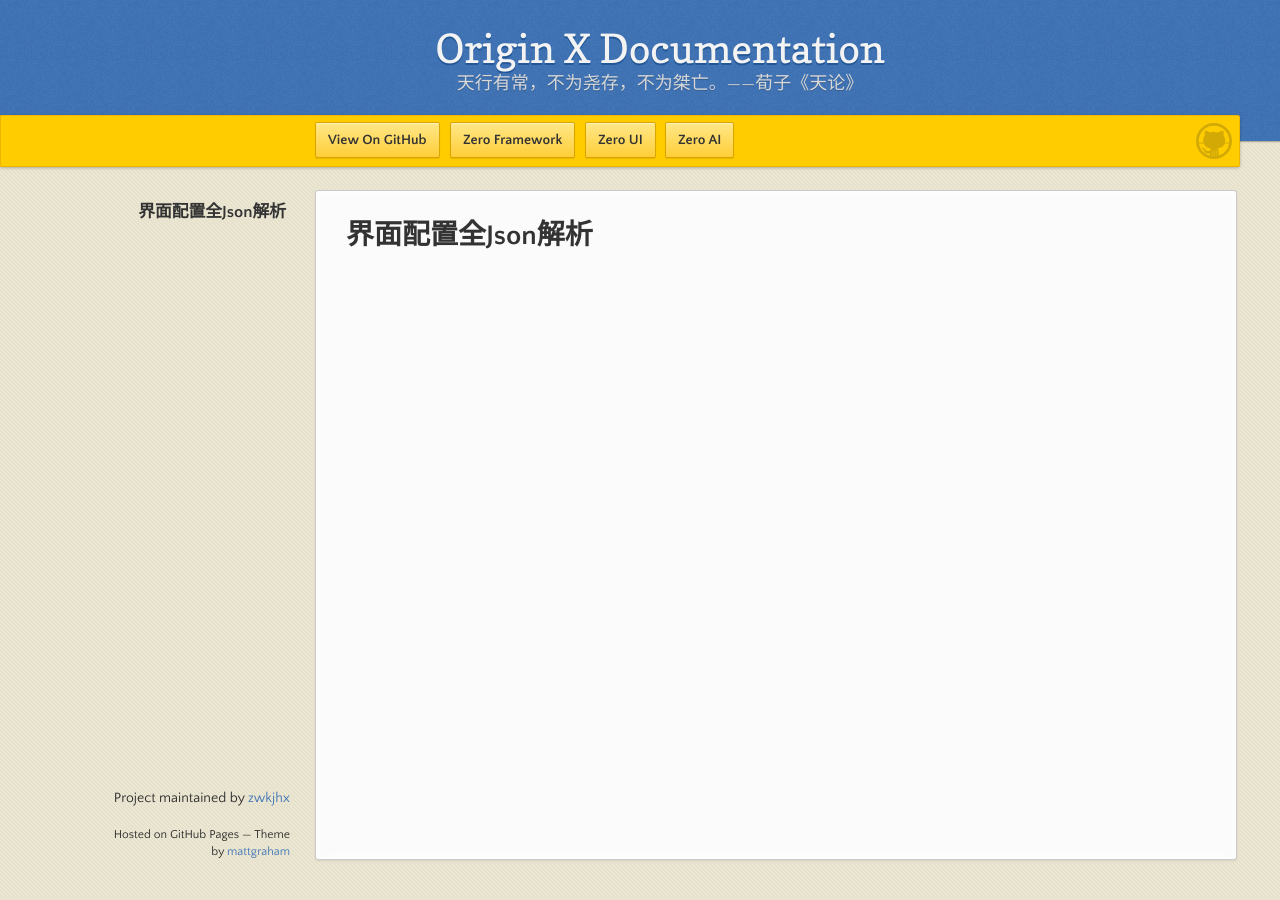
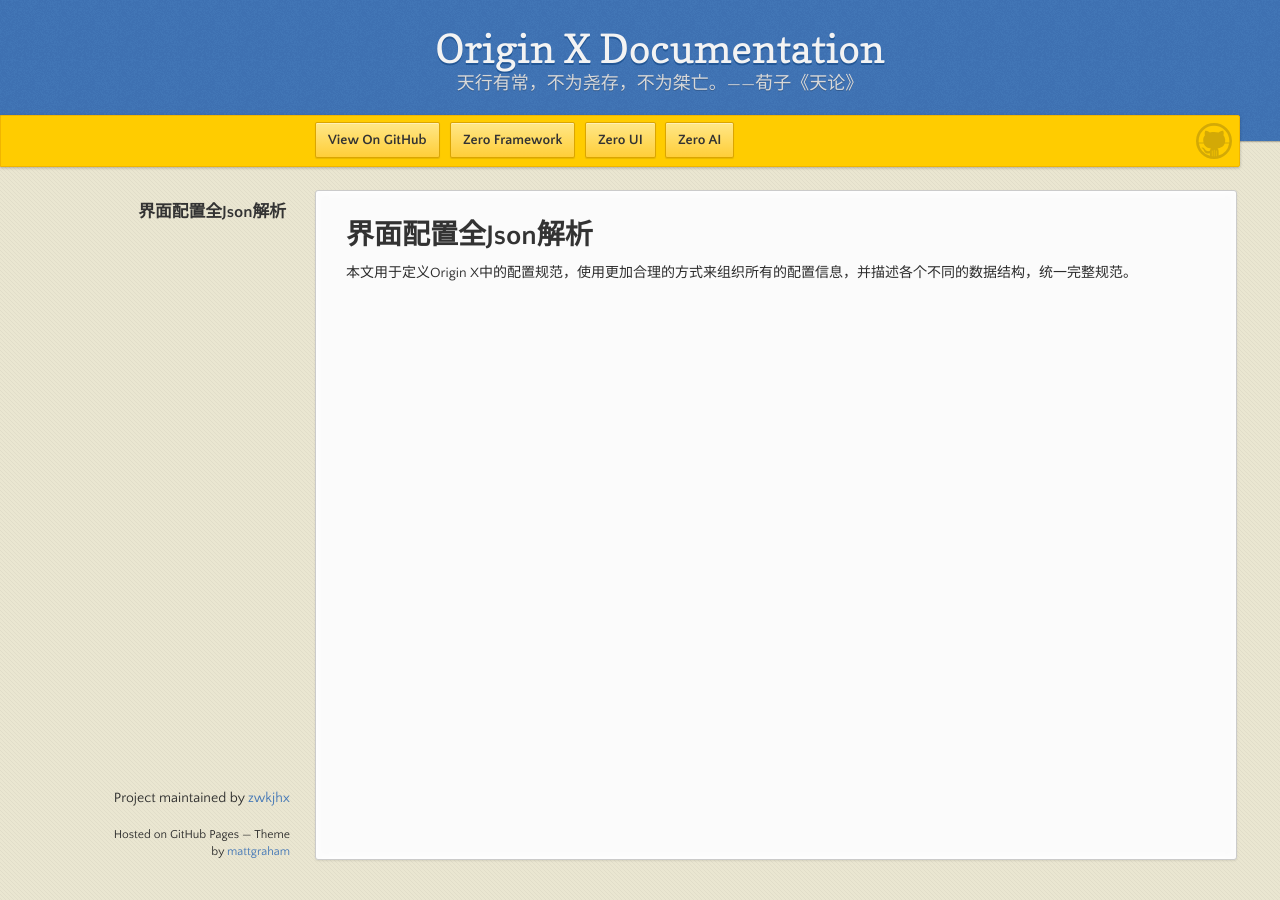
Before and after one commit to zwkjhx/ox-doc, a Jekyll site: the page built from specification/3-origin-xgui-fan/spo-001-jie-mian-pei-zhi-quan-json-jie-xi.md, in a window 1280 px wide. Built offline with Jekyll 4.4.1, drawn with Linux system fonts in a browser that asks for light colours; our own code applies the rules of GitHub Pages for plain Markdown files.

Commit message:
Updates specification/3-origin-xgui-fan/spo-001-jie-mian-pei-zhi-quan-json-jie-xi.md
Auto commit by GitBook Editor

```diff
--- a/specification/3-origin-xgui-fan/spo-001-jie-mian-pei-zhi-quan-json-jie-xi.md
+++ b/specification/3-origin-xgui-fan/spo-001-jie-mian-pei-zhi-quan-json-jie-xi.md
@@ -1 +1,3 @@
 # 界面配置全Json解析
+
+本文用于定义Origin X中的配置规范，使用更加合理的方式来组织所有的配置信息，并描述各个不同的数据结构，统一完整规范。
```
